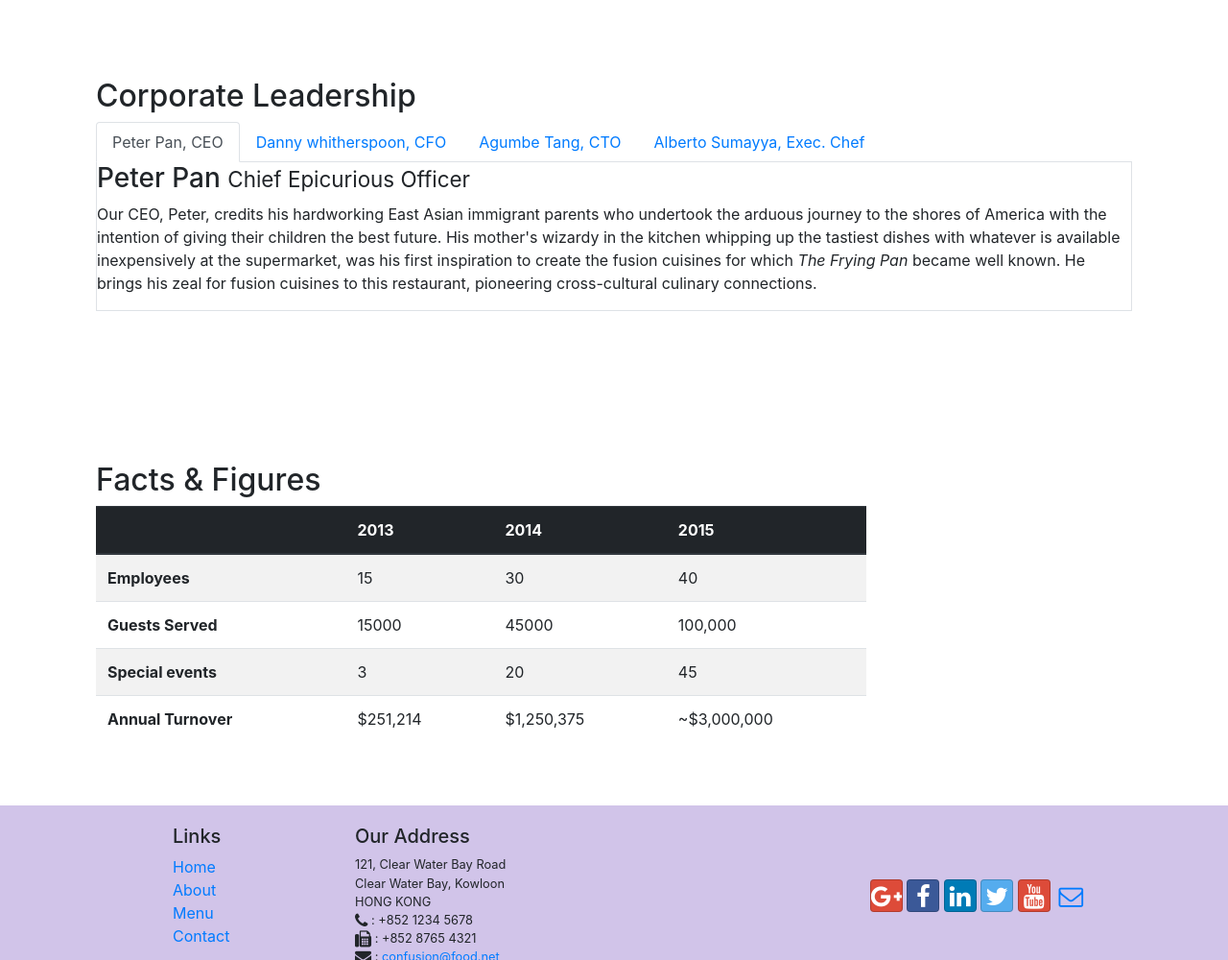
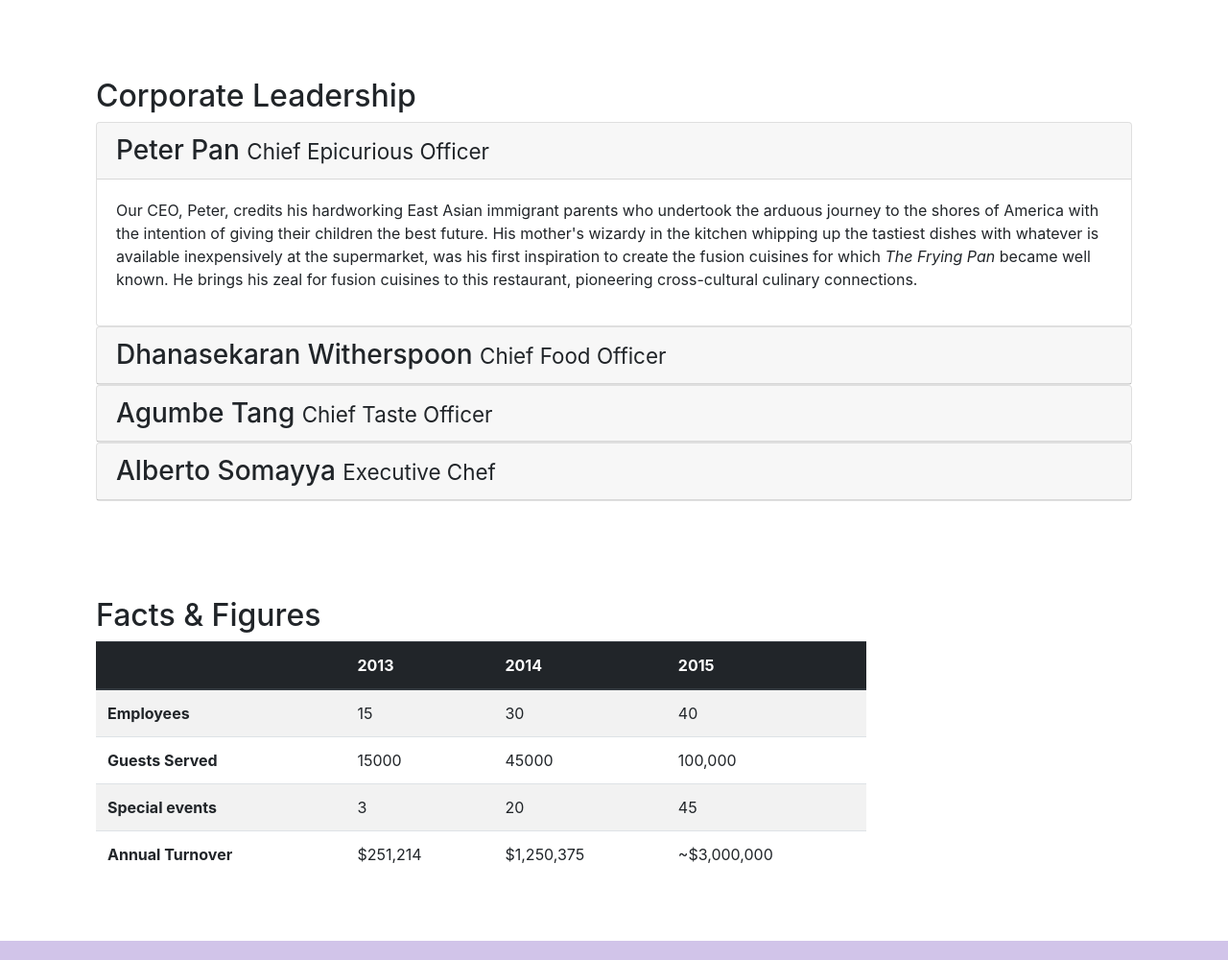
Before and after one commit to Abbieyu/Coursera-Bootstrap, a website: page aboutus.html in a window 1280 px wide. Shown: the part 920-1920 px from the top of the page at 96% size. Drawn offline with nearby package versions, Linux system fonts and the light colour scheme.

Commit message:
accorion

```diff
--- a/aboutus.html
+++ b/aboutus.html
@@ -26,7 +26,7 @@
                     <li class="nav-item"><a class="nav-link" href="./index.html"><i class="fa fa-home fa-lg"></i> Home</a></li>
                     <li class="nav-item active"><a class="nav-link" href="#"><i class="fa fa-info fa-lg"></i> About</a></li>
                     <li class="nav-item"><a class="nav-link" href="#"><i class="fa fa-list fa-lg"></i> Menu</a></li>
-                    <li class="nav-item"><a class="nav-link" href="./contactus.html"><i class="fa fa-address-book fa-lg"></i> Contact</a></li>
+                    <li class="nav-item"><a class="nav-link" href="./contactus.html"><i class="fa fa-address-card fa-lg"></i> Contact</a></li>
                 </ul>
             </div>
         </div>
@@ -103,36 +103,63 @@
         <div class="row row-content">
             <div class="col-12">
                 <h2>Corporate Leadership</h2>
-                <ul class="nav nav-tabs">
-                    <li class="nav-item">
-                        <a class="nav-link active" href="#Peter" role="tab" data-toggle="tab">Peter Pan, CEO</a>
-                    </li>
-                    <li class="nav-item">
-                        <a class="nav-link" href="#Danny" role="tab" data-toggle="tab">Danny whitherspoon, CFO</a>
-                    </li>
-                    <li class="nav-item">
-                        <a class="nav-link" href="#Agumbe" role="tab" data-toggle="tab">Agumbe Tang, CTO</a>
-                    </li>
-                    <li class="nav-item">
-                        <a class="nav-link" href="#Alberto" role="tab" data-toggle="tab">Alberto Sumayya, Exec. Chef</a>
-                    </li>
-                </ul>
-                <div class="tab-content">
-                    <div role="tab-panel" class="tab-pane fade show active" id="Peter">
-                        <h3>Peter Pan <small>Chief Epicurious Officer</small></h3>
-                        <p class="d-none d-sm-block">Our CEO, Peter, credits his hardworking East Asian immigrant parents who undertook the arduous journey to the shores of America with the intention of giving their children the best future. His mother's wizardy in the kitchen whipping up the tastiest dishes with whatever is available inexpensively at the supermarket, was his first inspiration to create the fusion cuisines for which <em>The Frying Pan</em> became well known. He brings his zeal for fusion cuisines to this restaurant, pioneering cross-cultural culinary connections.</p>
+
+                <div id="accordion">
+                    <div class="card">
+                        <div class="card-header" role="tab" id="Peterhead">
+                            <h3 class="mb-0" >
+                                <a data-toggle="collapse" data-target="#Peter">
+                                    Peter Pan <small>Chief Epicurious Officer</small>
+                                </a>
+                            </h3>
+                        </div>
+                        <div class="show collapse" id="Peter" data-parent="#accordion">
+                            <div class="card-body">
+                                <p class="d-none d-sm-block">Our CEO, Peter, credits his hardworking East Asian immigrant parents who undertook the arduous journey to the shores of America with the intention of giving their children the best future. His mother's wizardy in the kitchen whipping up the tastiest dishes with whatever is available inexpensively at the supermarket, was his first inspiration to create the fusion cuisines for which <em>The Frying Pan</em> became well known. He brings his zeal for fusion cuisines to this restaurant, pioneering cross-cultural culinary connections.</p>
+                            </div>
+                        </div>
                     </div>
-                    <div role="tab-panel" class="tab-pane fade " id="Danny">
-                        <h3>Dhanasekaran Witherspoon <small>Chief Food Officer</small></h3>
-                        <p class="d-none d-sm-block">Our CFO, Danny, as he is affectionately referred to by his colleagues, comes from a long established family tradition in farming and produce. His experiences growing up on a farm in the Australian outback gave him great appreciation for varieties of food sources. As he puts it in his own words, <em>Everything that runs, wins, and everything that stays, pays!</em></p>
+                    <div class="card">
+                        <div class="card-header" role="tab" id="Dannyhead">
+                            <h3 class="mb-0">
+                                <a data-toggle="collapse" data-target="#Danny">
+                                    Dhanasekaran Witherspoon <small>Chief Food Officer</small>
+                                </a>
+                            </h3>
+                        </div>
+                        <div class="collapse" id="Danny" data-parent="#accordion">
+                            <div class="card-body">
+                                <p class="d-none d-sm-block">Our CFO, Danny, as he is affectionately referred to by his colleagues, comes from a long established family tradition in farming and produce. His experiences growing up on a farm in the Australian outback gave him great appreciation for varieties of food sources. As he puts it in his own words, <em>Everything that runs, wins, and everything that stays, pays!</em></p>
+                            </div>
+                        </div>
                     </div>
-                    <div role="tab-panel" class="tab-pane fade" id="Agumbe">
-                        <h3>Agumbe Tang <small>Chief Taste Officer</small></h3>
-                        <p class="d-none d-sm-block">Blessed with the most discerning gustatory sense, Agumbe, our CTO, personally ensures that every dish that we serve meets his exacting tastes. Our chefs dread the tongue lashing that ensues if their dish does not meet his exacting standards. He lives by his motto, <em>You click only if you survive my lick.</em></p>
+                    <div class="card">
+                        <div class="card-header" role="tab" id="Agumbehead">
+                            <h3 class="mb-0">
+                                <a data-toggle="collapse" data-target="#Agumbe">
+                                    Agumbe Tang <small>Chief Taste Officer</small>
+                                </a>
+                            </h3>
+                        </div>
+                        <div class="collapse" id="Agumbe" data-parent="#accordion">
+                            <div class="card-body">
+                                <p class="d-none d-sm-block">Blessed with the most discerning gustatory sense, Agumbe, our CTO, personally ensures that every dish that we serve meets his exacting tastes. Our chefs dread the tongue lashing that ensues if their dish does not meet his exacting standards. He lives by his motto, <em>You click only if you survive my lick.</em></p>
+                            </div>
+                        </div>
                     </div>
-                    <div role="tab-panel" class="tab-pane fade" id="Alberto">
-                        <h3>Alberto Somayya <small>Executive Chef</small></h3>
-                        <p class="d-none d-sm-block">Award winning three-star Michelin chef with wide International experience having worked closely with whos-who in the culinary world, he specializes in creating mouthwatering Indo-Italian fusion experiences. He says, <em>Put together the cuisines from the two craziest cultures, and you get a winning hit! Amma Mia!</em></p>
+                    <div class="card">
+                        <div class="card-header" role="tab" id="Albertohead">
+                                <h3 class="mb-0">
+                                    <a data-toggle="collapse" data-target="#Alberto">
+                                        Alberto Somayya <small>Executive Chef</small>
+                                    </a>
+                                </h3>
+                        </div>
+                        <div class="collapse" id="Alberto" data-parent="#accordion">
+                            <div class="card-body">
+                                <p class="d-none d-sm-block">Award winning three-star Michelin chef with wide International experience having worked closely with whos-who in the culinary world, he specializes in creating mouthwatering Indo-Italian fusion experiences. He says, <em>Put together the cuisines from the two craziest cultures, and you get a winning hit! Amma Mia!</em></p>
+                            </div>
+                        </div>
                     </div>
                 </div>
             </div>
```
Also changed, not shown: contactus.html (+1 -1 lines).
